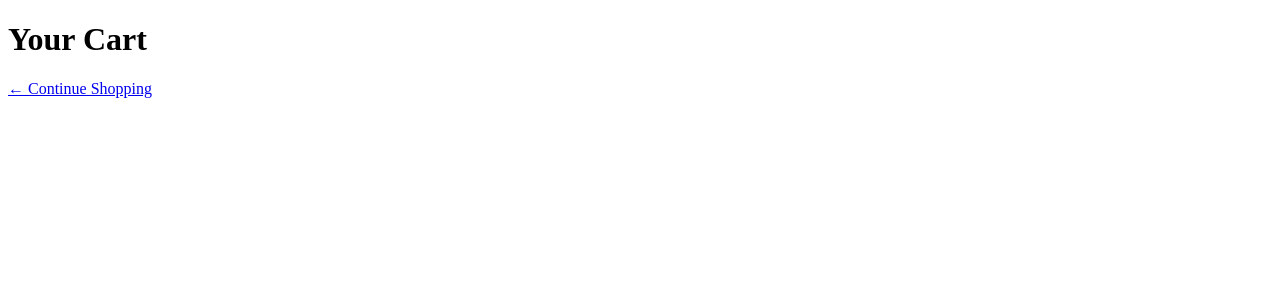
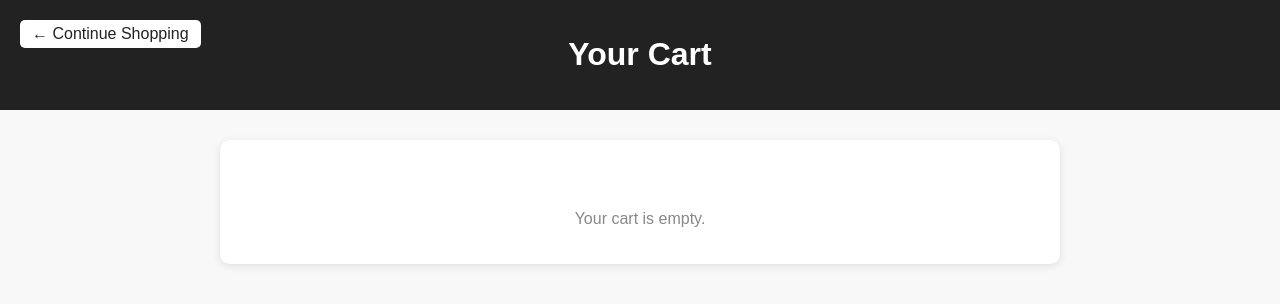
Before and after one commit to Soumya-2000-Tawa/Soumya, a plain HTML site: page cart.html in a window 1280 px wide. Drawn offline with Linux system fonts and the light colour scheme.

Commit message:
Update cart.html

```diff
--- a/cart.html
+++ b/cart.html
@@ -4,13 +4,13 @@
   <meta charset="UTF-8" />
   <meta name="viewport" content="width=device-width, initial-scale=1.0" />
   <title>Your Cart</title>
-  <link rel="stylesheet" href="/website.css">
+  <link rel="stylesheet" href="cart.css">
 </head>
 <body>
 
   <header>
     <h1>Your Cart</h1>
-    <a href="/index.html" class="back-link">← Continue Shopping</a>
+    <a href="index.html" class="back-link">← Continue Shopping</a>
   </header>
 
   <section class="cart-container" id="cartContainer">
@@ -21,6 +21,6 @@
 
 
 
-  <script src="/website.js"></script>
+  <script src="cart.js"></script>
 </body>
 </html>
```
